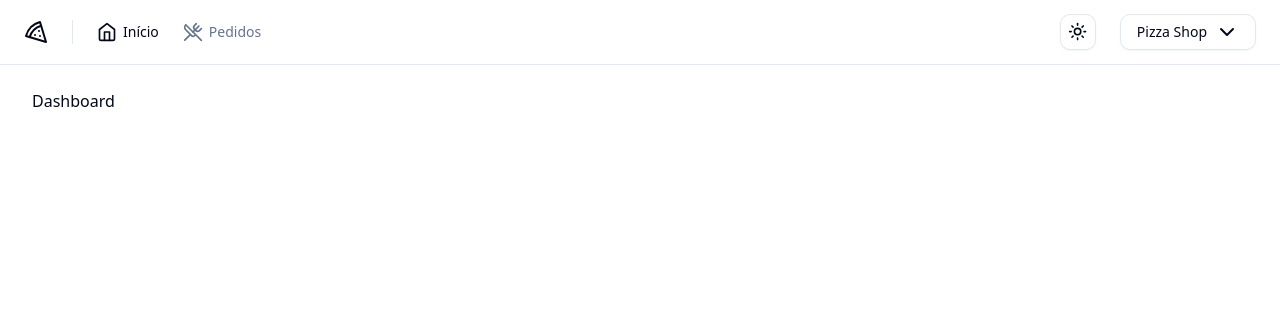
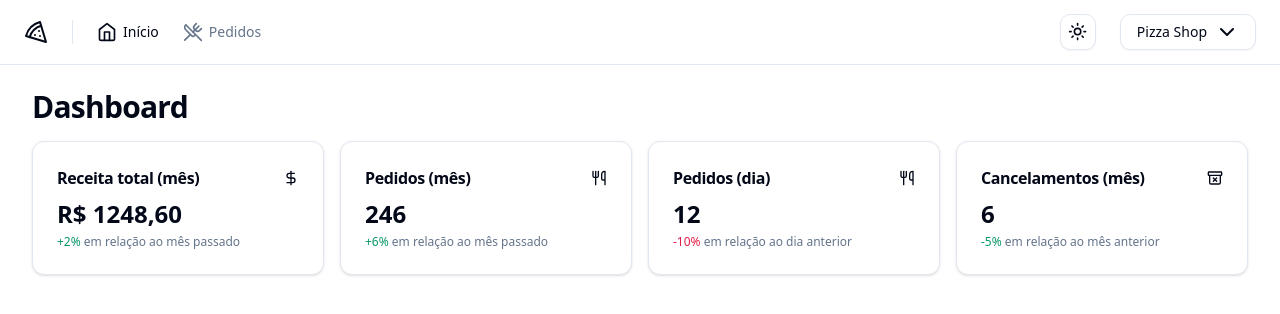
Before and after one commit to gildembergleite/react-restaurant-order-manager, a React (Vite) app: page / in a window 1280 px wide. Shown: the top 314 px of the page. Built offline with nearby package versions, Linux system fonts and the light colour scheme.

Commit message:
feat: create dashboard cards

```diff
--- /dev/null
+++ b/src/components/ui/card.tsx
@@ -0,0 +1,76 @@
+import * as React from "react"
+
+import { cn } from "@/lib/utils"
+
+const Card = React.forwardRef<
+  HTMLDivElement,
+  React.HTMLAttributes<HTMLDivElement>
+>(({ className, ...props }, ref) => (
+  <div
+    ref={ref}
+    className={cn(
+      "rounded-xl border bg-card text-card-foreground shadow",
+      className
+    )}
+    {...props}
+  />
+))
+Card.displayName = "Card"
+
+const CardHeader = React.forwardRef<
+  HTMLDivElement,
+  React.HTMLAttributes<HTMLDivElement>
+>(({ className, ...props }, ref) => (
+  <div
+    ref={ref}
+    className={cn("flex flex-col space-y-1.5 p-6", className)}
+    {...props}
+  />
+))
+CardHeader.displayName = "CardHeader"
+
+const CardTitle = React.forwardRef<
+  HTMLParagraphElement,
+  React.HTMLAttributes<HTMLHeadingElement>
+>(({ className, ...props }, ref) => (
+  <h3
+    ref={ref}
+    className={cn("font-semibold leading-none tracking-tight", className)}
+    {...props}
+  />
+))
+CardTitle.displayName = "CardTitle"
+
+const CardDescription = React.forwardRef<
+  HTMLParagraphElement,
+  React.HTMLAttributes<HTMLParagraphElement>
+>(({ className, ...props }, ref) => (
+  <p
+    ref={ref}
+    className={cn("text-sm text-muted-foreground", className)}
+    {...props}
+  />
+))
+CardDescription.displayName = "CardDescription"
+
+const CardContent = React.forwardRef<
+  HTMLDivElement,
+  React.HTMLAttributes<HTMLDivElement>
+>(({ className, ...props }, ref) => (
+  <div ref={ref} className={cn("p-6 pt-0", className)} {...props} />
+))
+CardContent.displayName = "CardContent"
+
+const CardFooter = React.forwardRef<
+  HTMLDivElement,
+  React.HTMLAttributes<HTMLDivElement>
+>(({ className, ...props }, ref) => (
+  <div
+    ref={ref}
+    className={cn("flex items-center p-6 pt-0", className)}
+    {...props}
+  />
+))
+CardFooter.displayName = "CardFooter"
+
+export { Card, CardHeader, CardFooter, CardTitle, CardDescription, CardContent }
--- a/src/pages/app/dashboard.tsx
+++ /dev/null
@@ -1,10 +0,0 @@
-import { Helmet } from 'react-helmet-async'
-
-export function Dashboard() {
-  return (
-    <>
-      <Helmet title="Dashboard" />
-      <h1>Dashboard</h1>
-    </>
-  )
-}
--- /dev/null
+++ b/src/pages/app/dashboard/dashboard.tsx
@@ -0,0 +1,26 @@
+import { Helmet } from 'react-helmet-async'
+
+import { DayOrdersAmountCard } from './day-orders-amount-card'
+import { CancelOrdersAmountCard } from './month-cancel-orders-amount-card'
+import { MonthOrdersAmountCard } from './month-orders-amount-card'
+import { MonthRevenueCard } from './month-revenue-card'
+
+export function Dashboard() {
+  return (
+    <>
+      <Helmet title="Dashboard" />
+      <div className='flex flex-col gap-4'>
+        <h1 className='text-3xl font-bold tracking-tight'>
+          Dashboard
+        </h1>
+
+        <div className='grid grid-cols-4 gap-4'>
+          <MonthRevenueCard />
+          <MonthOrdersAmountCard />
+          <DayOrdersAmountCard />
+          <CancelOrdersAmountCard />
+        </div>
+      </div>
+    </>
+  )
+}
--- /dev/null
+++ b/src/pages/app/dashboard/day-orders-amount-card.tsx
@@ -0,0 +1,27 @@
+import { UtensilsIcon } from 'lucide-react'
+
+import { Card, CardContent, CardHeader, CardTitle } from '@/components/ui/card'
+
+export function DayOrdersAmountCard() {
+  return (
+    <Card>
+      <CardHeader className='flex-row items-center justify-between pb-2 space-y-0'>
+        <CardTitle className='text-base'>
+          Pedidos (dia)
+        </CardTitle>
+        <UtensilsIcon size={16} />
+      </CardHeader>
+      <CardContent className='space-y-1'>
+        <span className='text-2xl font-bold'>
+          12
+        </span>
+        <p className='text-xs text-muted-foreground'>
+          <span className='text-rose-600 dark:text-rose-400'>
+            -10%
+          </span>{' '}
+          em relação ao dia anterior
+        </p>
+      </CardContent>
+    </Card>
+  )
+}
--- /dev/null
+++ b/src/pages/app/dashboard/month-cancel-orders-amount-card.tsx
@@ -0,0 +1,27 @@
+import { ArchiveXIcon } from 'lucide-react'
+
+import { Card, CardContent, CardHeader, CardTitle } from '@/components/ui/card'
+
+export function CancelOrdersAmountCard() {
+  return (
+    <Card>
+      <CardHeader className='flex-row items-center justify-between pb-2 space-y-0'>
+        <CardTitle className='text-base'>
+          Cancelamentos (mês)
+        </CardTitle>
+        <ArchiveXIcon size={16} />
+      </CardHeader>
+      <CardContent className='space-y-1'>
+        <span className='text-2xl font-bold'>
+          6
+        </span>
+        <p className='text-xs text-muted-foreground'>
+          <span className='text-emerald-600 dark:text-emerald-400'>
+            -5%
+          </span>{' '}
+          em relação ao mês anterior
+        </p>
+      </CardContent>
+    </Card>
+  )
+}
--- /dev/null
+++ b/src/pages/app/dashboard/month-orders-amount-card.tsx
@@ -0,0 +1,27 @@
+import { UtensilsIcon } from 'lucide-react'
+
+import { Card, CardContent, CardHeader, CardTitle } from '@/components/ui/card'
+
+export function MonthOrdersAmountCard() {
+  return (
+    <Card>
+      <CardHeader className='flex-row items-center justify-between pb-2 space-y-0'>
+        <CardTitle className='text-base'>
+          Pedidos (mês)
+        </CardTitle>
+        <UtensilsIcon size={16} />
+      </CardHeader>
+      <CardContent className='space-y-1'>
+        <span className='text-2xl font-bold'>
+          246
+        </span>
+        <p className='text-xs text-muted-foreground'>
+          <span className='text-emerald-600 dark:text-emerald-400'>
+            +6%
+          </span>{' '}
+          em relação ao mês passado
+        </p>
+      </CardContent>
+    </Card>
+  )
+}
--- /dev/null
+++ b/src/pages/app/dashboard/month-revenue-card.tsx
@@ -0,0 +1,27 @@
+import { DollarSignIcon } from 'lucide-react'
+
+import { Card, CardContent, CardHeader, CardTitle } from '@/components/ui/card'
+
+export function MonthRevenueCard() {
+  return (
+    <Card>
+      <CardHeader className='flex-row items-center justify-between pb-2 space-y-0'>
+        <CardTitle className='text-base'>
+          Receita total (mês)
+        </CardTitle>
+        <DollarSignIcon size={16} />
+      </CardHeader>
+      <CardContent className='space-y-1'>
+        <span className='text-2xl font-bold'>
+          R$ 1248,60
+        </span>
+        <p className='text-xs text-muted-foreground'>
+          <span className='text-emerald-600 dark:text-emerald-400'>
+            +2%
+          </span>{' '}
+          em relação ao mês passado
+        </p>
+      </CardContent>
+    </Card>
+  )
+}
--- a/src/routes.tsx
+++ b/src/routes.tsx
@@ -2,7 +2,7 @@
 
 import { AppLayout } from './pages/_layouts/app'
 import { AuthLayout } from './pages/_layouts/auth'
-import { Dashboard } from './pages/app/dashboard'
+import { Dashboard } from './pages/app/dashboard/dashboard'
 import { Orders } from './pages/app/orders/orders'
 import { SignIn } from './pages/auth/sign-in'
 import { SignUp } from './pages/auth/sign-up'
```
